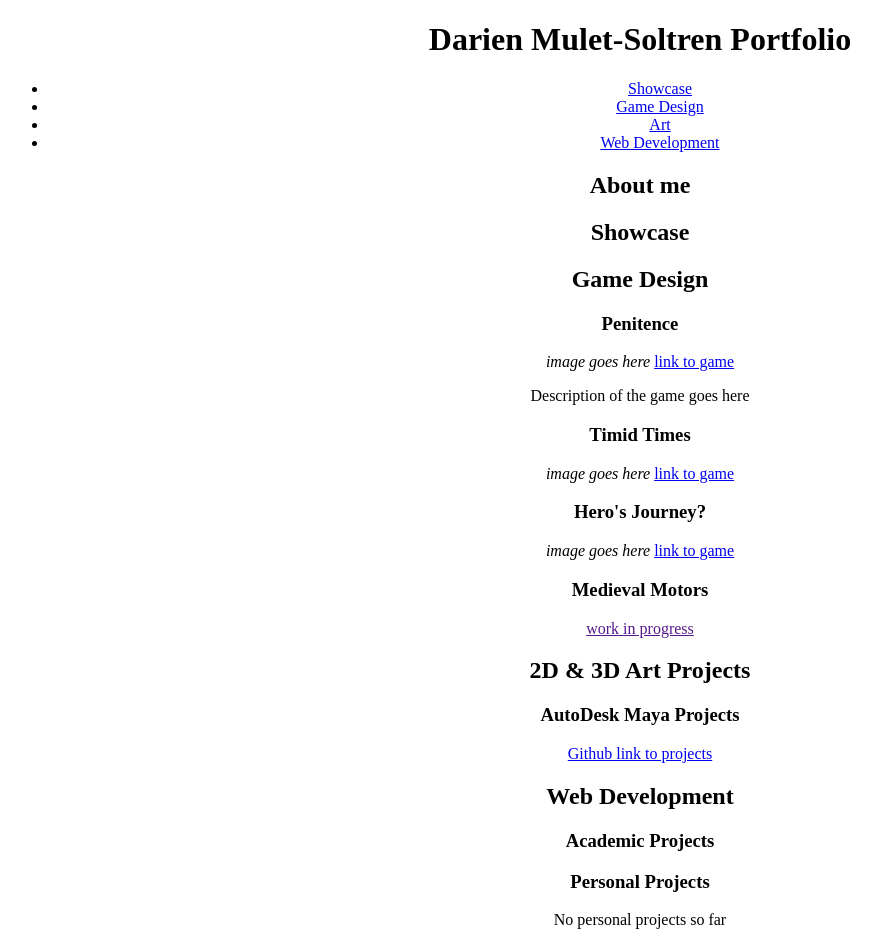
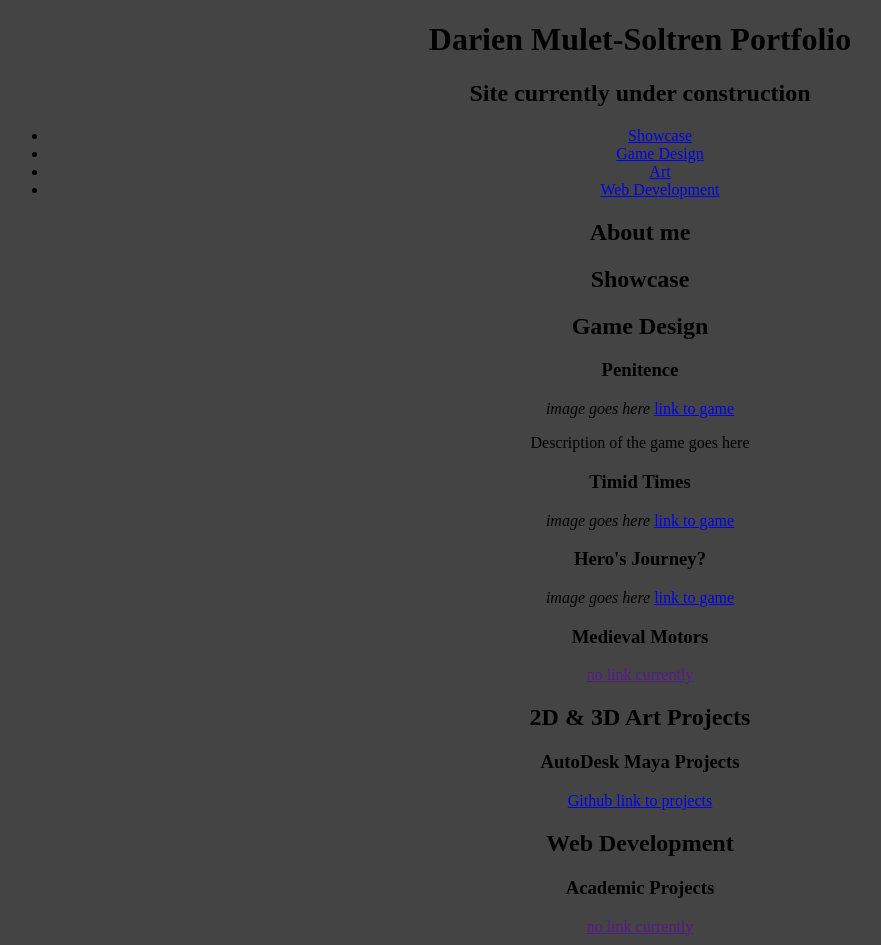
Before and after one commit to dm8801-sudo/portfolio, a plain HTML site: page index.html in a window 1280 px wide. Shown: the top 945 px of the page, without its empty margins (0-881 px from the left). Drawn offline with Linux system fonts and the light colour scheme; a script that the page names is missing.

Commit message:
simple update

```diff
--- a/index.html
+++ b/index.html
@@ -10,6 +10,7 @@
 <body>
     <header>
         <h1>Darien Mulet-Soltren Portfolio</h1>
+        <h2>Site currently under construction</h2>
     </header>
     <main>
         <nav>
@@ -48,7 +49,7 @@
             </div>
             <div id="Medieval Motors">
                 <h3 class="WorkTitle">Medieval Motors</h3>
-                <a href="">work in progress</a>
+                <a href="">no link currently</a>
             </div>
         </section>
         <section class="sec" id="art">
@@ -62,6 +63,7 @@
             <h2>Web Development</h2>
             <div id="igme235">
                 <h3 class="WorkTitle">Academic Projects</h3>
+                <a href="">no link currently</a>
             </div>
             <div id="personalwebdev">
                 <h3 class="WorkTitle">Personal Projects</h3>
--- a/style.css
+++ b/style.css
@@ -1,5 +1,6 @@
 html, body{
     text-align: center;
+    background-color: #444444;
 }
 .sec{
     margin: 1em, 2em;
```
